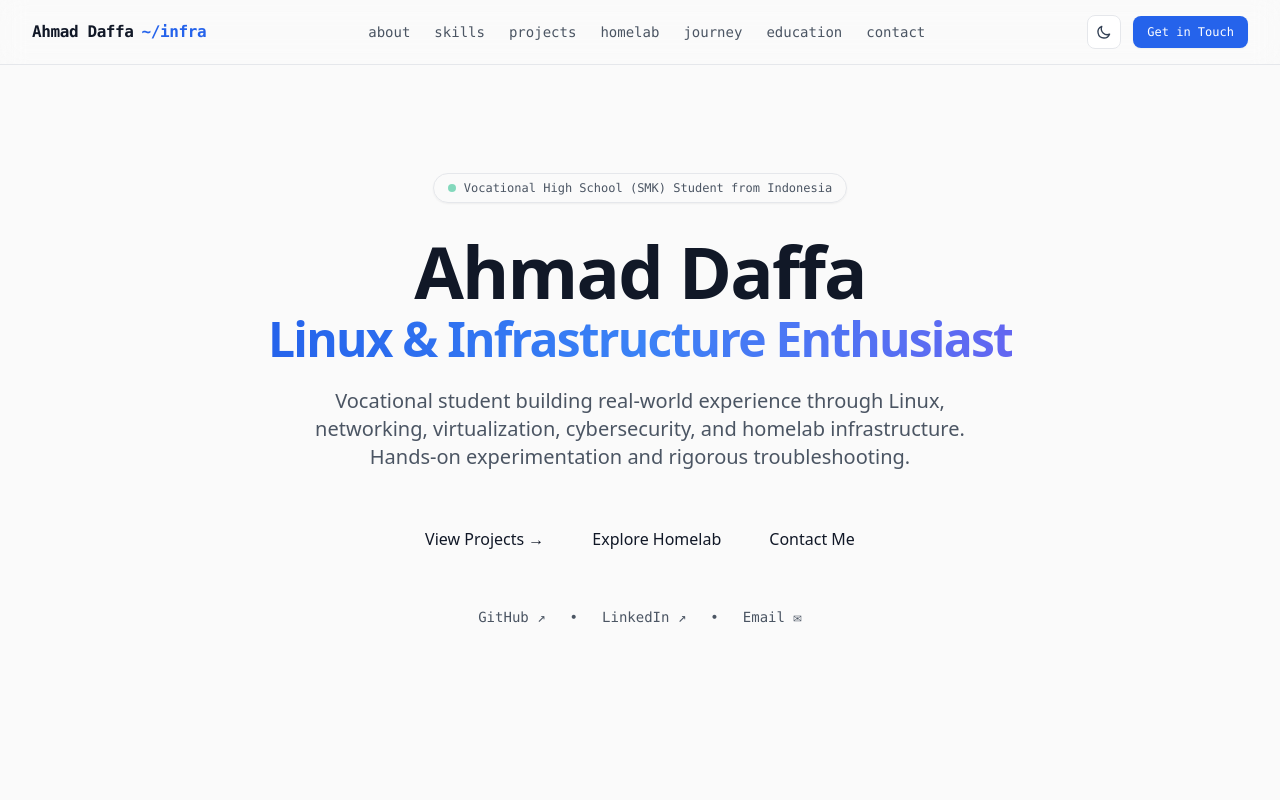
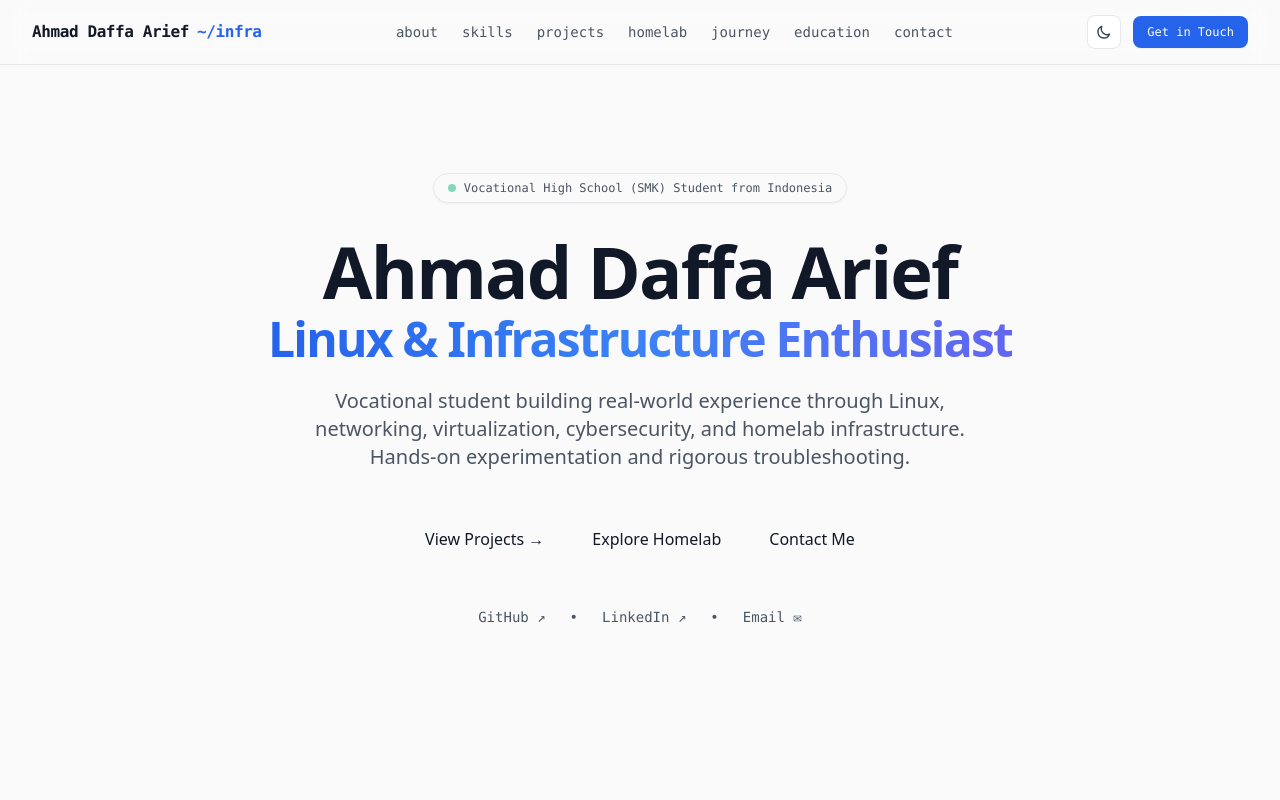
Before and after one commit to uwong241/website-portfolio, a React (Vite) app: page / in a window 1280 px wide. Shown: the top 800 px of the page. Built offline with nearby package versions, Linux system fonts and the light colour scheme.

Commit message:
fix: update full name to Ahmad Daffa Arief across UI and SEO metadata

```diff
--- a/index.html
+++ b/index.html
@@ -7,22 +7,22 @@
     <link rel="canonical" href="https://your-portfolio-url.com/" />
 
     <!-- Primary Title & Description -->
-    <title>HungNV — Frontend Developer Portfolio</title>
-    <meta name="description" content="Personal portfolio of a young frontend developer passionate about systems, Linux, and open-source" />
-    <meta name="author" content="Hung Nguyen" />
+    <title>Ahmad Daffa Arief — Systems & Linux Enthusiast Portfolio</title>
+    <meta name="description" content="Personal portfolio of Ahmad Daffa Arief, vocational student passionate about Linux systems, homelab, and infrastructure." />
+    <meta name="author" content="Ahmad Daffa Arief" />
 
     <!-- Open Graph / Social -->
-    <meta property="og:title" content="HungNV — Frontend Developer Portfolio" />
-    <meta property="og:description" content="Personal portfolio of a young frontend developer passionate about systems, Linux, and open-source" />
-    <meta property="og:image" content="https://your-portfolio-url.com/portfolio-preview.png" />
-    <meta property="og:url" content="https://your-portfolio-url.com/" />
+    <meta property="og:title" content="Ahmad Daffa Arief — Systems & Linux Enthusiast Portfolio" />
+    <meta property="og:description" content="Personal portfolio of Ahmad Daffa Arief, vocational student passionate about Linux systems, homelab, and infrastructure." />
+    <meta property="og:image" content="/profile.jpeg" />
+    <meta property="og:url" content="https://website-portfolio.pages.dev" />
     <meta property="og:type" content="website" />
     <meta property="og:locale" content="en_US" />
 
     <!-- Twitter Card -->
     <meta name="twitter:card" content="summary_large_image" />
-    <meta name="twitter:title" content="HungNV — Frontend Developer Portfolio" />
-    <meta name="twitter:description" content="Personal portfolio of a young frontend developer passionate about systems, Linux, and open-source" />
+    <meta name="twitter:title" content="Ahmad Daffa Arief — Systems & Linux Enthusiast Portfolio" />
+    <meta name="twitter:description" content="Personal portfolio of Ahmad Daffa Arief, vocational student passionate about Linux systems, homelab, and infrastructure." />
 
     <!-- Theme Detection -->
     <meta name="color-scheme" content="dark light" />
--- a/src/components/layout/Footer.tsx
+++ b/src/components/layout/Footer.tsx
@@ -6,7 +6,7 @@ export const Footer = () => {
       <Container>
         <div className="flex flex-col md:flex-row items-center justify-between gap-6">
           <div>
-            <p className="font-mono text-primary font-semibold">Ahmad Daffa</p>
+            <p className="font-mono text-primary font-semibold">Ahmad Daffa Arief</p>
             <p className="text-xs text-secondary mt-1">Linux, Infrastructure & Cybersecurity Enthusiast</p>
           </div>
 
@@ -18,7 +18,7 @@ export const Footer = () => {
           </div>
 
           <p className="text-xs text-secondary font-mono">
-            © {new Date().getFullYear()} Ahmad Daffa. Built with React & Tailwind CSS.
+            © {new Date().getFullYear()} Ahmad Daffa Arief. Built with React & Tailwind CSS.
           </p>
         </div>
       </Container>
--- a/src/components/layout/Header.tsx
+++ b/src/components/layout/Header.tsx
@@ -9,7 +9,7 @@ export const Header = () => {
       <Container>
         <div className="flex items-center justify-between h-16">
           <a href="#" className="font-bold tracking-tight text-primary font-mono flex items-center gap-2">
-            <span>Ahmad Daffa</span>
+            <span>Ahmad Daffa Arief</span>
             <span className="text-accent font-semibold">~/infra</span>
           </a>
 
--- a/src/data/portfolioData.ts
+++ b/src/data/portfolioData.ts
@@ -21,7 +21,7 @@ export interface TimelineNode {
 }
 
 export const PROFILE = {
-  name: "Ahmad Daffa",
+  name: "Ahmad Daffa Arief",
   status: "Vocational High School (SMK) Student from Indonesia",
   tagline: "Linux & Infrastructure Enthusiast",
   bio: "Vocational student building real-world experience through Linux, networking, virtualization, cybersecurity, and homelab infrastructure. Hands-on experimentation and rigorous troubleshooting.",
```
